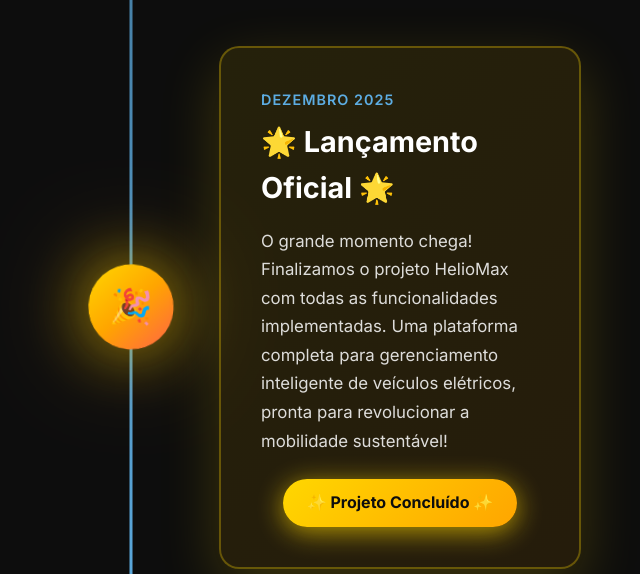
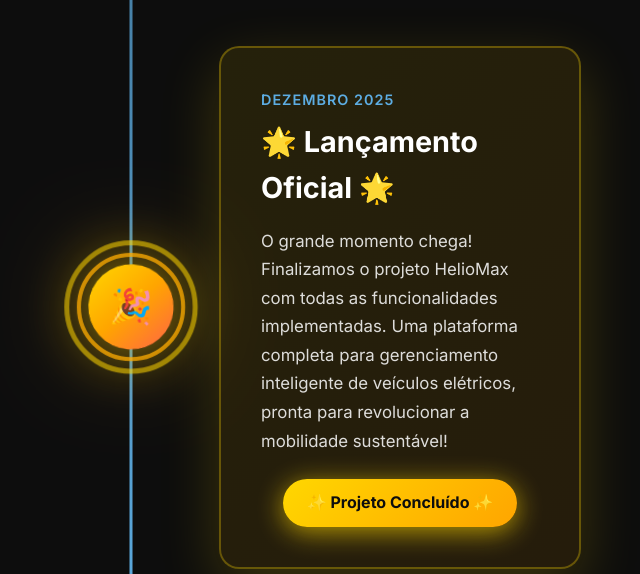
Before and after one commit to Felipe-Parolin/PI_2s2025_TA_Grupo_07_-_HelioMax, a PHP site: page /pages/HTML/sobre.html in a window 1280 px wide. Shown: the part 2025-2599 px from the top of the page, without its empty margins (509-1149 px from the left). Run offline with PHP 8.4, Linux system fonts and the light colour scheme.

Commit message:
correcaoCSSRoadmap

```diff
--- a/codigoPWEB/styles/style_sobre.css
+++ b/codigoPWEB/styles/style_sobre.css
@@ -394,7 +394,7 @@ body {
   line-height: 1.7;
 }
 
-/* MILESTONE FINAL - Apenas estilos de cor e animação */
+/* MILESTONE FINAL */
 .milestone-final-dot .milestone-icon {
   background: linear-gradient(135deg, #ffd700 0%, #ffa500 50%, #ff6347 100%);
   box-shadow: 0 0 60px rgba(255, 215, 0, 0.6), 0 0 100px rgba(255, 165, 0, 0.4);
@@ -416,6 +416,14 @@ body {
   border-radius: 50%;
   border: 3px solid;
   animation: explode 2s ease-out infinite;
+}
+
+/* CORREÇÃO: Adicionando o tamanho de volta aos anéis da animação */
+.ring-1,
+.ring-2,
+.ring-3 {
+  width: 80px;
+  height: 80px;
 }
 
 .ring-1 {
@@ -715,7 +723,7 @@ body {
   }
 
   .roadmap-line {
-    left: 30px; /* Metade de 60px (tamanho do ícone) */
+    left: 30px;
   }
 
   .milestone {
@@ -778,7 +786,7 @@ body {
   }
 
   .roadmap-line {
-    left: 25px; /* Metade de 50px (tamanho do ícone) */
+    left: 25px;
   }
 
   .values-section,
```
